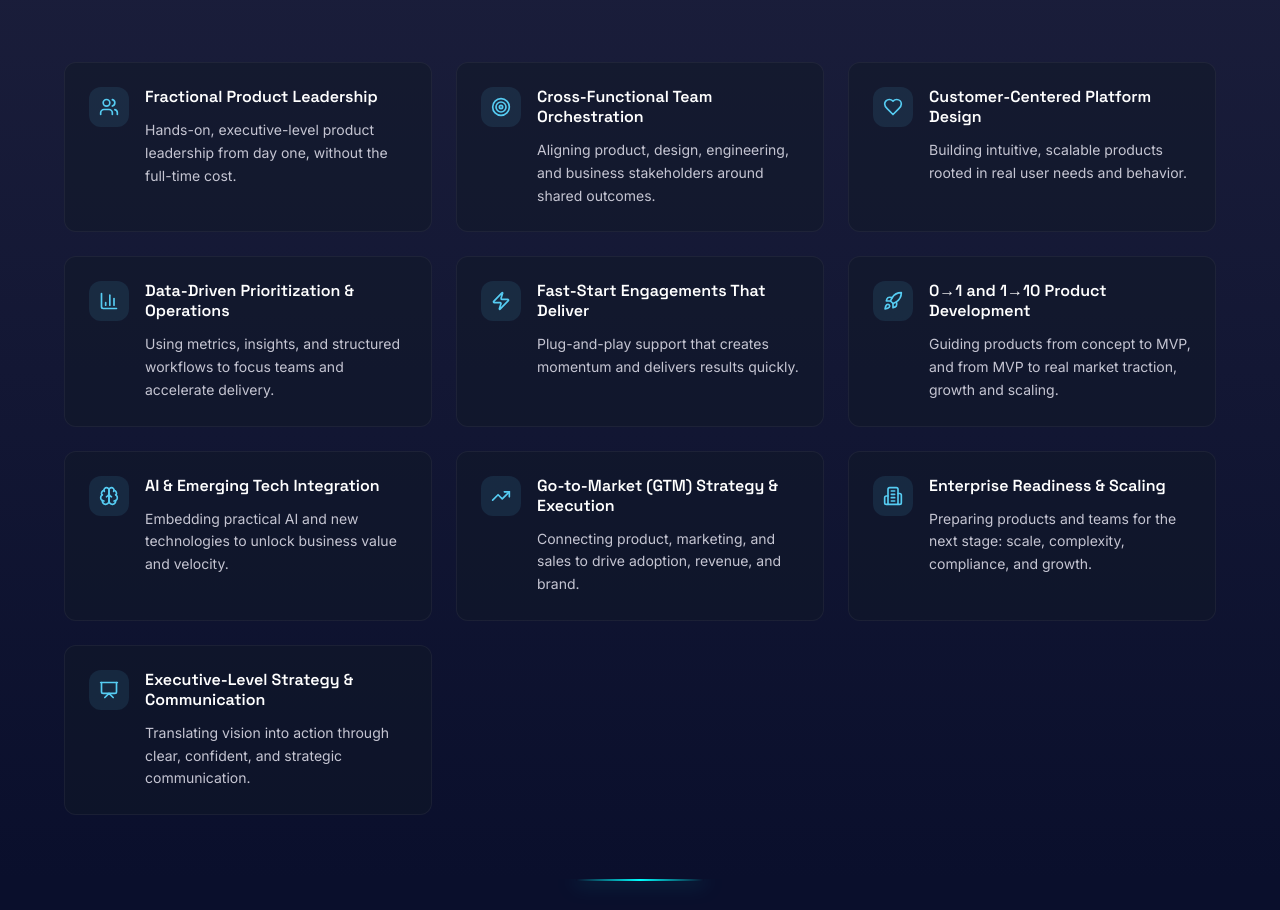
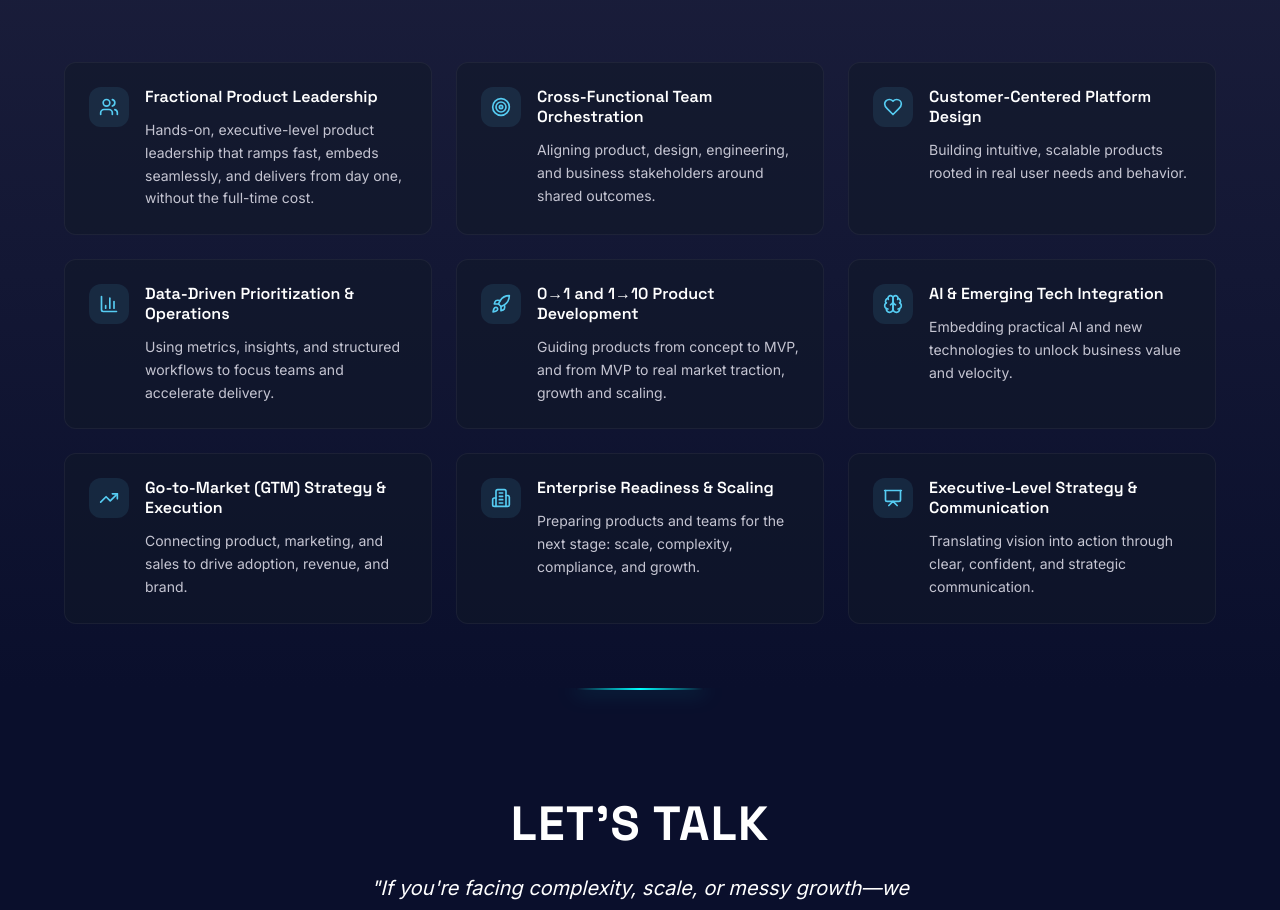
Before and after one commit to teejay73/noasa-consulting-launchpad, a React (Vite) app: page / in a window 1280 px wide. Shown: the part 1874-2784 px from the top of the page. Built offline with nearby package versions, Linux system fonts and the light colour scheme.

Commit message:
Update "High Impact" section copy
Updated the copy for "Fractional Product Leadership" and removed an item from the list of services.

```diff
--- a/src/components/CapabilitiesGrid.tsx
+++ b/src/components/CapabilitiesGrid.tsx
@@ -6,7 +6,7 @@ const capabilities = [
   {
     title: "Fractional Product Leadership",
     icon: Users,
-    description: "Hands-on, executive-level product leadership from day one, without the full-time cost."
+    description: "Hands-on, executive-level product leadership that ramps fast, embeds seamlessly, and delivers from day one, without the full-time cost."
   },
   {
     title: "Cross-Functional Team Orchestration",
@@ -22,11 +22,6 @@ const capabilities = [
     title: "Data-Driven Prioritization & Operations",
     icon: BarChart3,
     description: "Using metrics, insights, and structured workflows to focus teams and accelerate delivery."
-  },
-  {
-    title: "Fast-Start Engagements That Deliver",
-    icon: Zap,
-    description: "Plug-and-play support that creates momentum and delivers results quickly."
   },
   {
     title: "0→1 and 1→10 Product Development",
```
